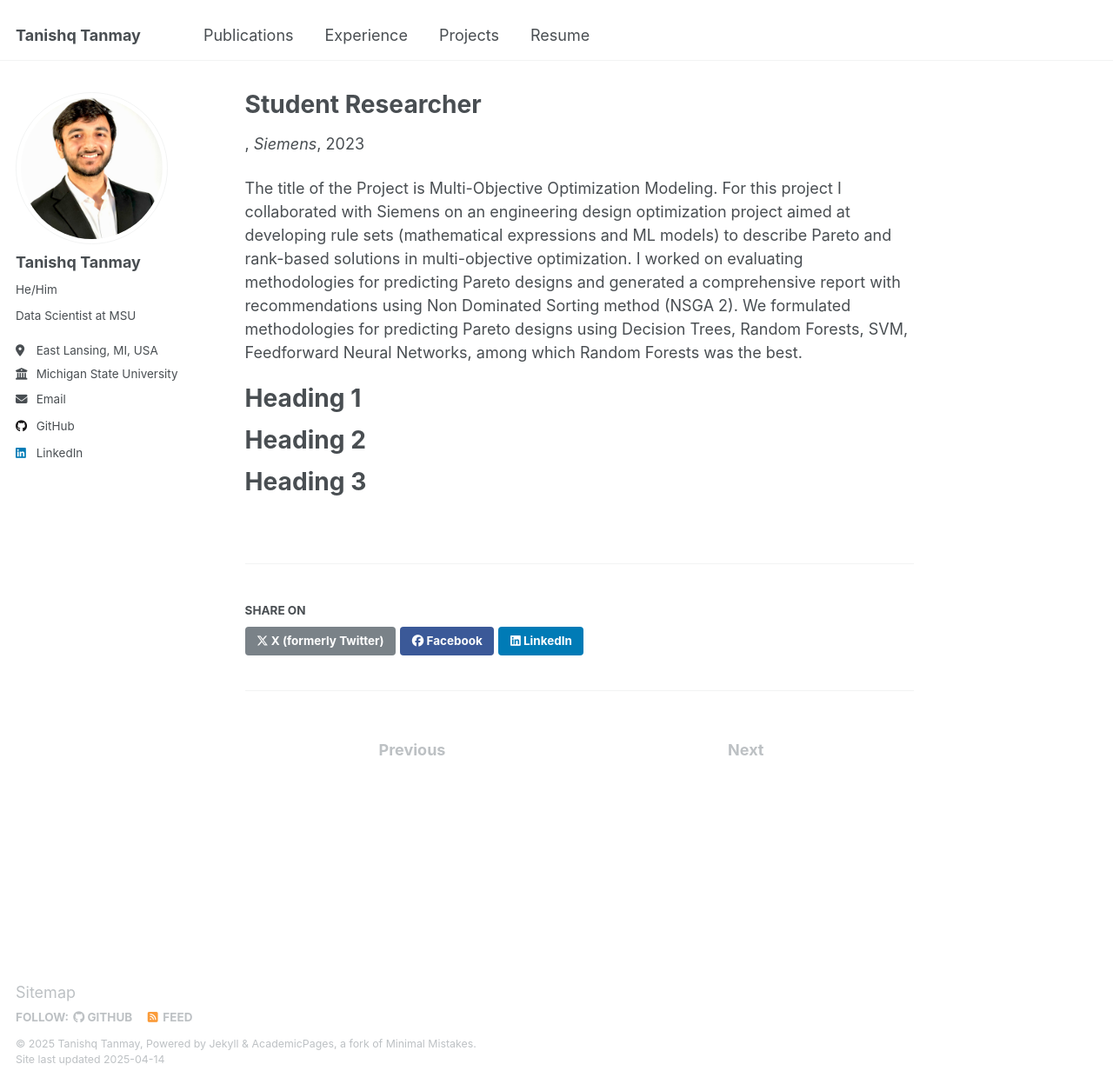
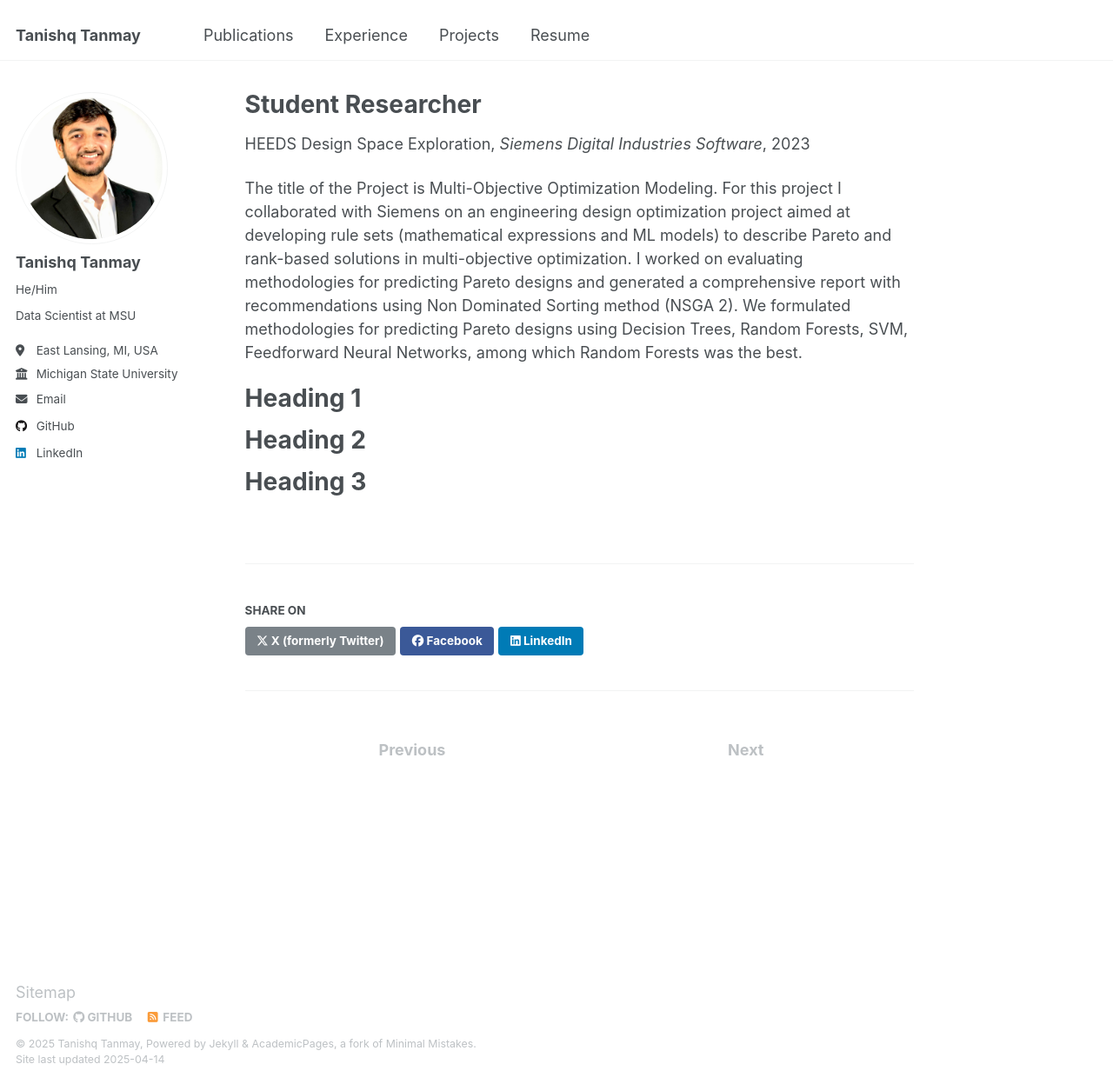
Before and after one commit to tanishq51099/tanishq51099.github.io, a Jekyll site: the page built from _teaching/2015-spring-teaching-2.md, in a window 1280 px wide and 1247 px high. Shown: the whole window at 87% size. Built offline with Jekyll 4.4.1, drawn with Linux system fonts in a browser that asks for light colours.

Commit message:
Update 2015-spring-teaching-2.md

```diff
--- a/_teaching/2015-spring-teaching-2.md
+++ b/_teaching/2015-spring-teaching-2.md
@@ -1,8 +1,9 @@
 ---
 title: "Student Researcher"
 collection: teaching
+type: "HEEDS Design Space Exploration"
 permalink: /teaching/2015-spring-teaching-1
-venue: "Siemens"
+venue: "Siemens Digital Industries Software"
 date: 2023-08-30
 location: "East Lansing, MI, USA"
 ---
```
